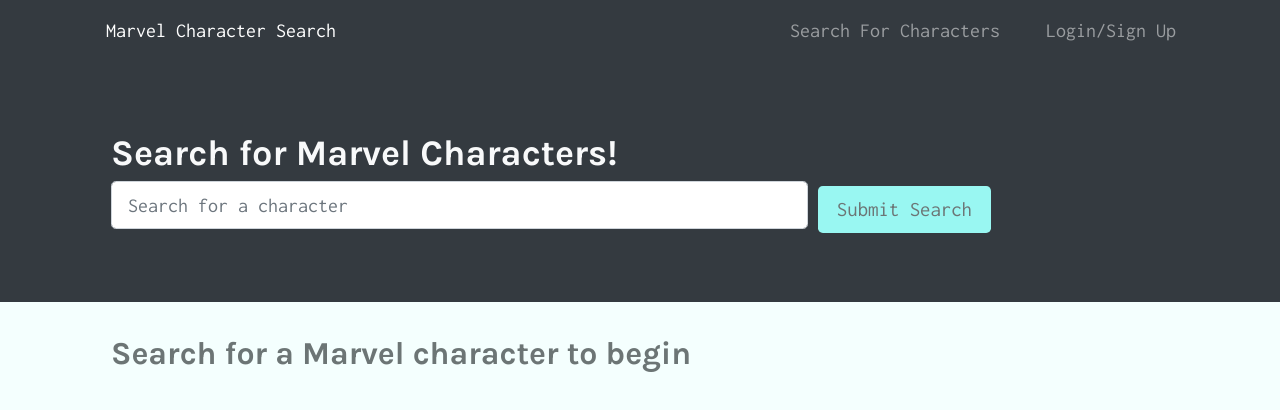
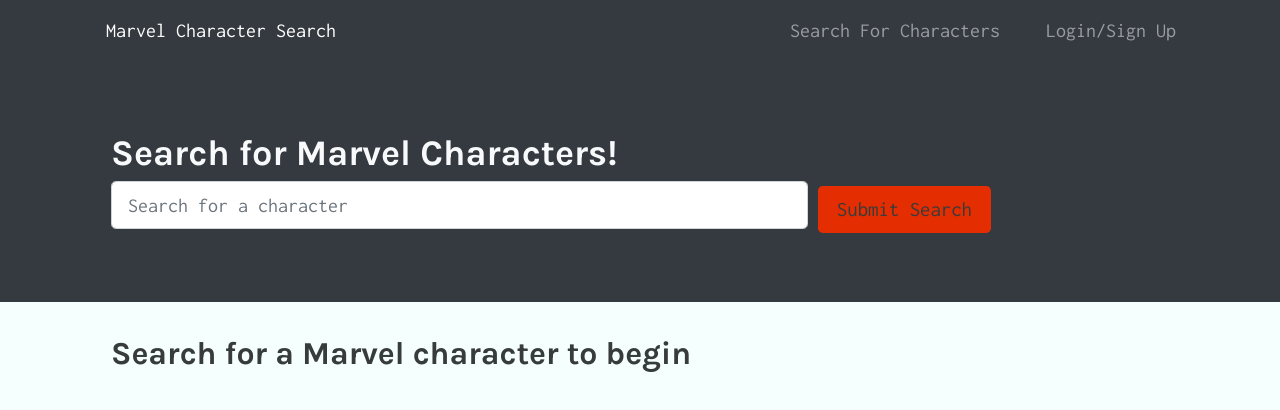
Before and after one commit to sonnytedesco26/Marvel-Character-Saver, a React (Create React App) app in the folder client/: page / in a window 1280 px wide. Shown: the top 410 px of the page. Built offline with nearby package versions, Linux system fonts and the light colour scheme.

Commit message:
some styling

```diff
--- a/client/src/index.css
+++ b/client/src/index.css
@@ -1,10 +1,10 @@
 :root {
   --primary: #497573;
-  --secondary: #99f7f2;
-  --tertiary: #b2c2c1;
-  --quatrinary: #cadbda;
-  --light: #e1f5f4;
-  --dark: #6c7575;
+  --secondary: rgb(228, 46, 1);
+  --tertiary: #f9a827;
+  --quatrinary: #f9a827;
+  --light: #d56161;
+  --dark: #373b3b;
   --error: rgb(228, 46, 1);
   --border-radius: 0.3rem;
   --spacing-one: calc(1rem * 0.25);
```
